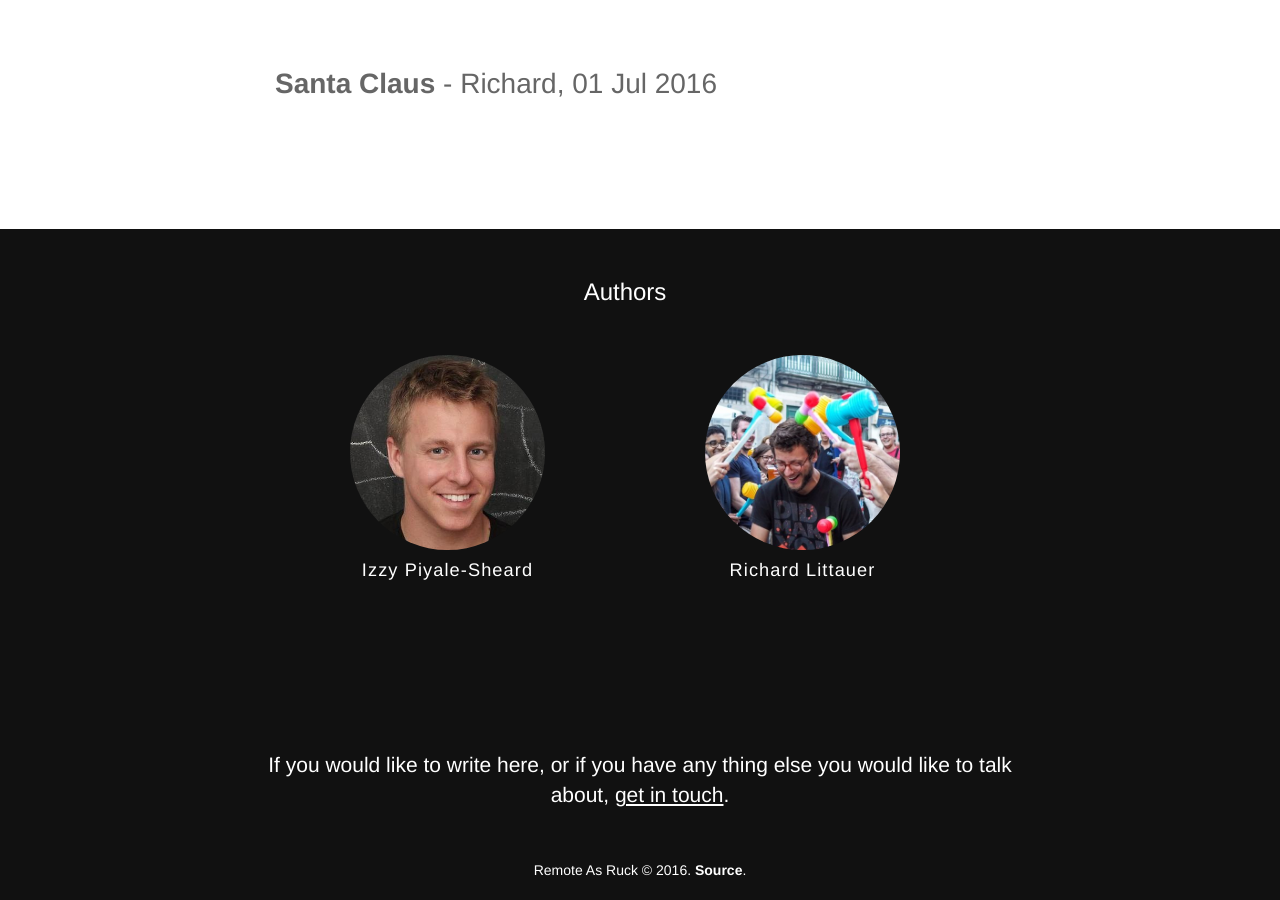
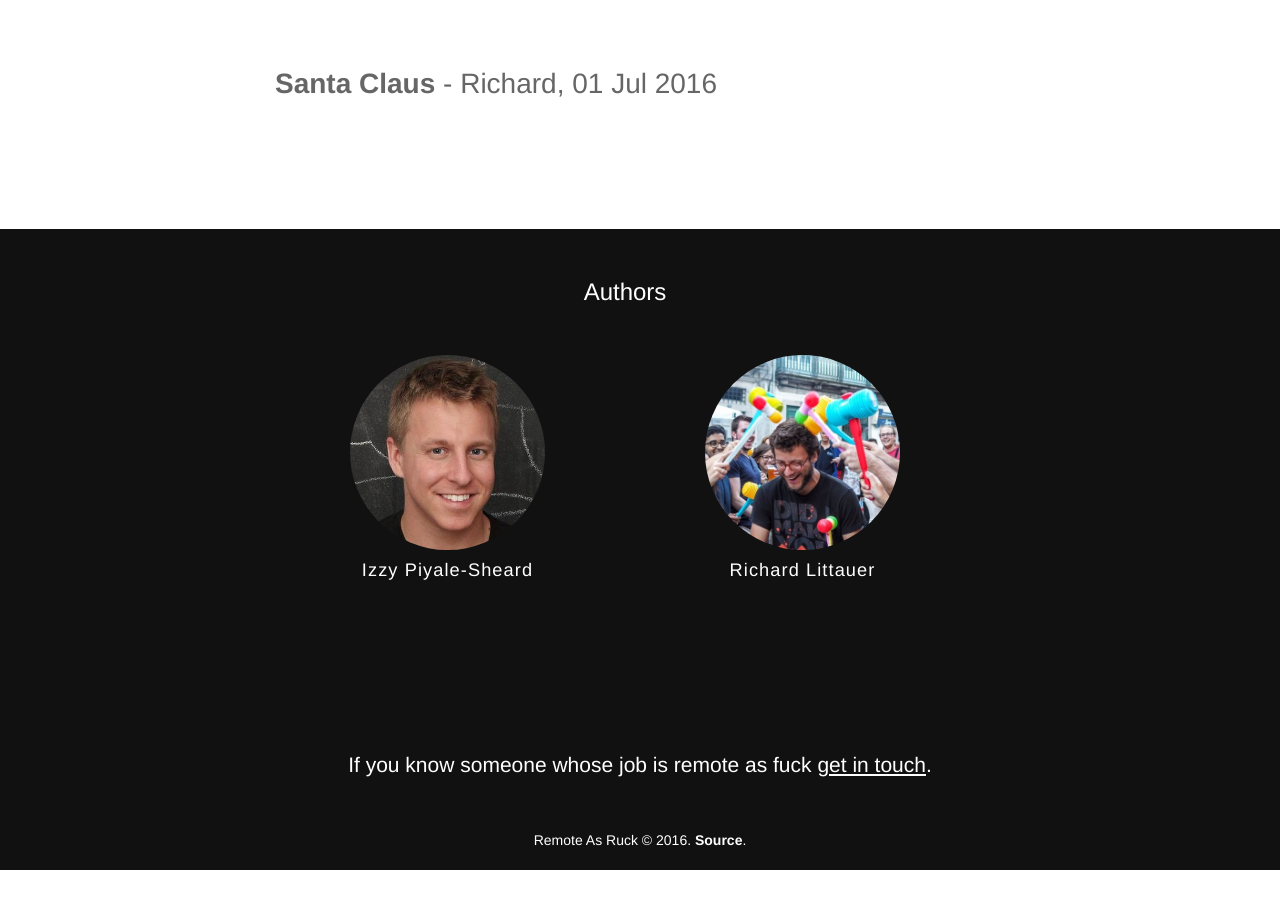
Before and after one commit to RichardLitt/nomad-as-fuck, a Jekyll site: the page built from index.md, in a window 1280 px wide and 900 px high, scrolled down 632 px. Built offline with Jekyll 4.4.1, drawn with Linux system fonts in a browser that asks for light colours; nearby versions of some CDN libraries; comment, search, counter and statistics services are not loaded; after the commit the page ends 1502 px from its top, so only the background shows below that.

Commit message:
Update contact

```diff
--- a/_includes/themes/antinomadic/index.html
+++ b/_includes/themes/antinomadic/index.html
@@ -97,7 +97,7 @@
           </div>
           <div class="row" style="font-size: 1.5em; padding: 50px 0px; text-align: center;">
             <div class="col-md-8 col-md-offset-2">
-             If you would like to write here, or if you have any thing else you would like to talk about, <a href="mailto:richard.littauer+remoteasfuck@gmail.com" style="color: #FFF; text-decoration: underline; font-weight: 400;">get in touch</a>.
+             If you know someone whose job is remote as fuck <a href="mailto:richard.littauer+remoteasfuck@gmail.com" style="color: #FFF; text-decoration: underline; font-weight: 400;">get in touch</a>.
              </div>
           </div>
 
```
